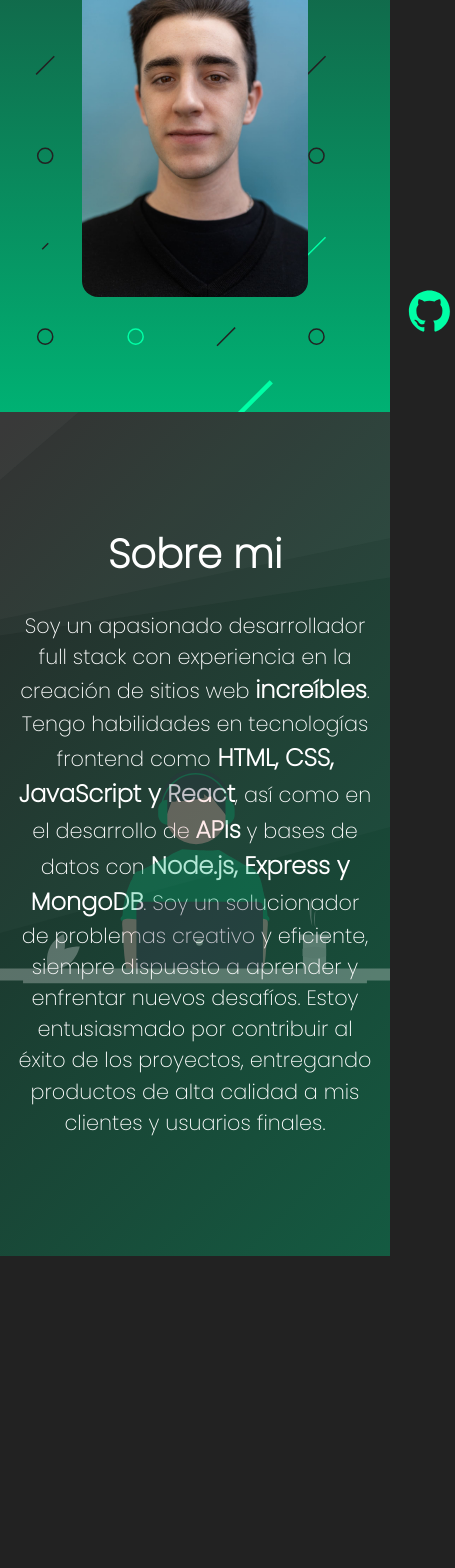
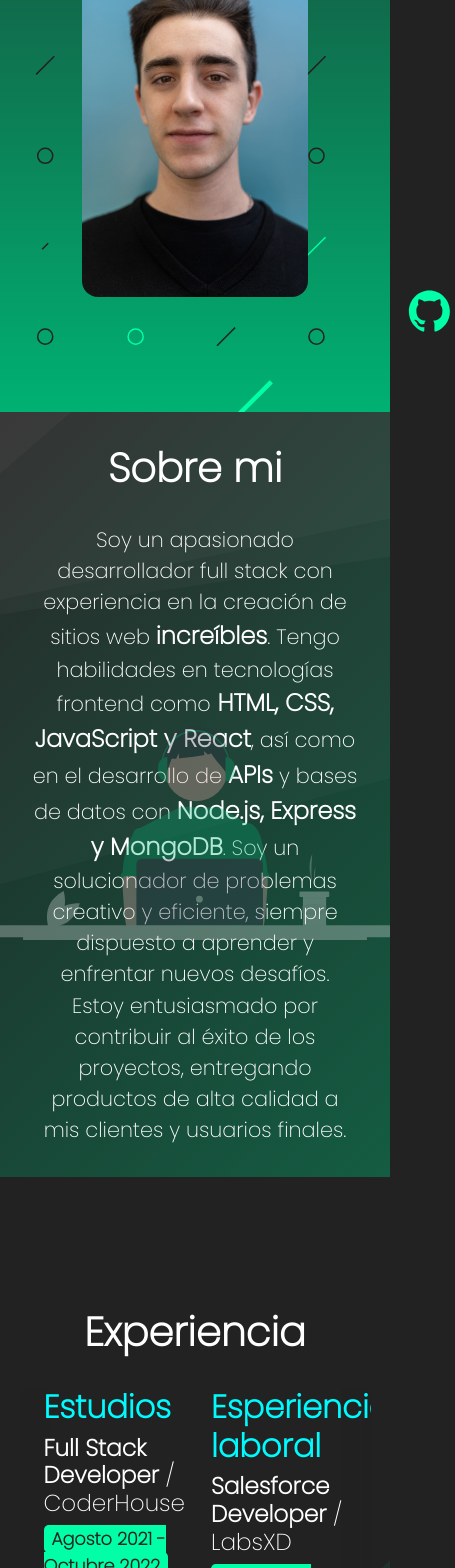
Before and after one commit to Mati1999/MyPorfolio, a React (Vite) app: page / in a window 390 px wide. Shown: the part 432-2000 px from the top of the page, 455 px wide, since content can reach past the window. Before the commit the page ends 1688 px from the top, so only its background shows below. Built offline with nearby package versions, Linux system fonts and the light colour scheme.

Commit message:
Avance mobile

```diff
--- a/src/App.jsx
+++ b/src/App.jsx
@@ -15,10 +15,10 @@
             <main>
                 <Presentation />
                 <AboutMe />
-                {/* <Experience />
+                <Experience />
                 <Tech />
                 <Projects />
-                <Contact /> */}
+                <Contact />
             </main>
         </>
     );
--- a/src/scss/AboutMe.scss
+++ b/src/scss/AboutMe.scss
@@ -14,7 +14,8 @@
     background-repeat: no-repeat;
     background-size: cover;
     @include mobile {
-        padding: 0;
+        @include medidas(100%, auto);
+        padding: 2rem 0;
     }
 
     img {
@@ -34,7 +35,7 @@
         font-size: 1.3rem;
         margin: 0;
         @include mobile {
-            padding: 0 1rem;
+            padding: 0 2rem;
         }
     }
     b {
--- a/src/scss/Header.scss
+++ b/src/scss/Header.scss
@@ -171,6 +171,9 @@
         justify-content: center;
         align-items: center;
         color: $details;
+        @include mobile {
+            @include medidas(90%, 50%);
+        }
         a {
             position: relative;
             &::before {
```
